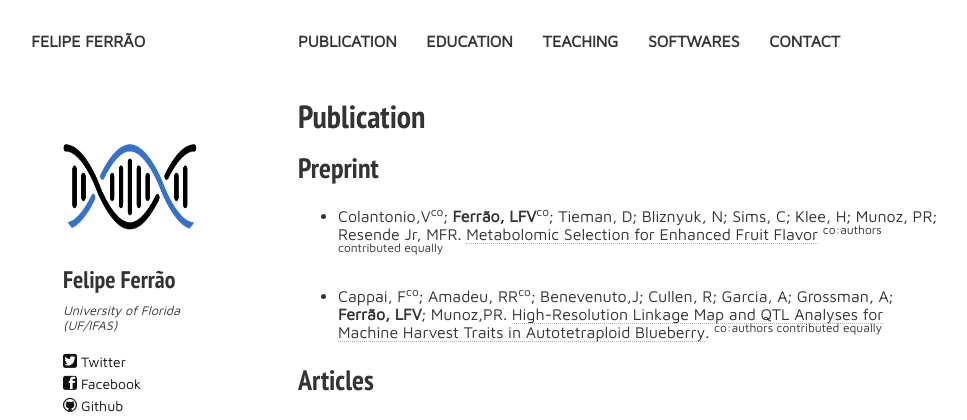
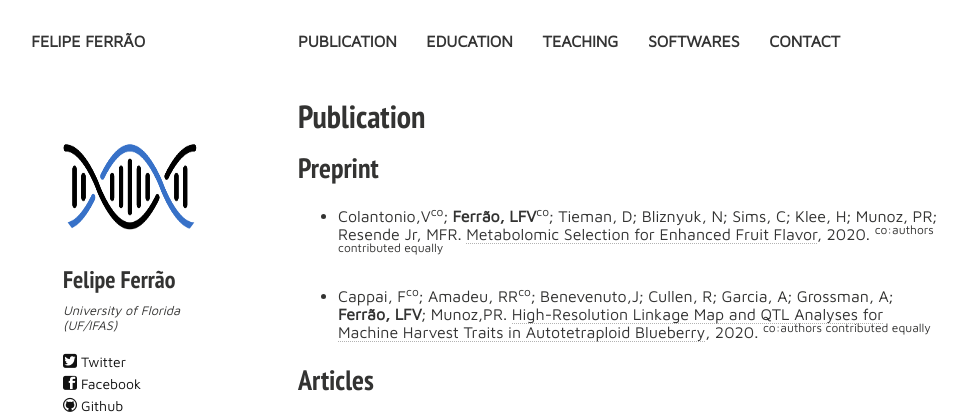
Before and after one commit to lfelipe-ferrao/lfelipe-ferrao.github.io, a Jekyll site: the page built from publication.md, in a window 1280 px wide and 900 px high. Shown: the top 420 px of the window, without its empty margins (22-989 px from the left). Built offline with Jekyll 4.4.1, drawn with Linux system fonts in a browser that asks for light colours; nearby versions of some CDN libraries.

Commit message:
Update publication.md

```diff
--- a/publication.md
+++ b/publication.md
@@ -14,10 +14,10 @@ tags: [people, undergrads, MSc, PhD, postdocs]
 
 ## Preprint
 
-- Colantonio,V<sup>co</sup>; **Ferrão, LFV**<sup>co</sup>; Tieman, D; Bliznyuk, N; Sims, C; Klee, H; Munoz, PR; Resende Jr, MFR. [Metabolomic Selection for Enhanced Fruit Flavor](https://www.biorxiv.org/content/10.1101/2020.09.17.302802v1)
+- Colantonio,V<sup>co</sup>; **Ferrão, LFV**<sup>co</sup>; Tieman, D; Bliznyuk, N; Sims, C; Klee, H; Munoz, PR; Resende Jr, MFR. [Metabolomic Selection for Enhanced Fruit Flavor](https://www.biorxiv.org/content/10.1101/2020.09.17.302802v1), 2020.
 <sup>co:authors contributed equally</sup>
 
-- Cappai, F<sup>co</sup>; Amadeu, RR<sup>co</sup>; Benevenuto,J; Cullen, R; Garcia, A; Grossman, A; **Ferrão, LFV**; Munoz,PR. [High-Resolution Linkage Map and QTL Analyses for Machine Harvest Traits in Autotetraploid Blueberry](https://www.biorxiv.org/content/10.1101/2020.05.13.093633v1).
+- Cappai, F<sup>co</sup>; Amadeu, RR<sup>co</sup>; Benevenuto,J; Cullen, R; Garcia, A; Grossman, A; **Ferrão, LFV**; Munoz,PR. [High-Resolution Linkage Map and QTL Analyses for Machine Harvest Traits in Autotetraploid Blueberry](https://www.biorxiv.org/content/10.1101/2020.05.13.093633v1), 2020.
 <sup>co:authors contributed equally</sup>
 
 
```
